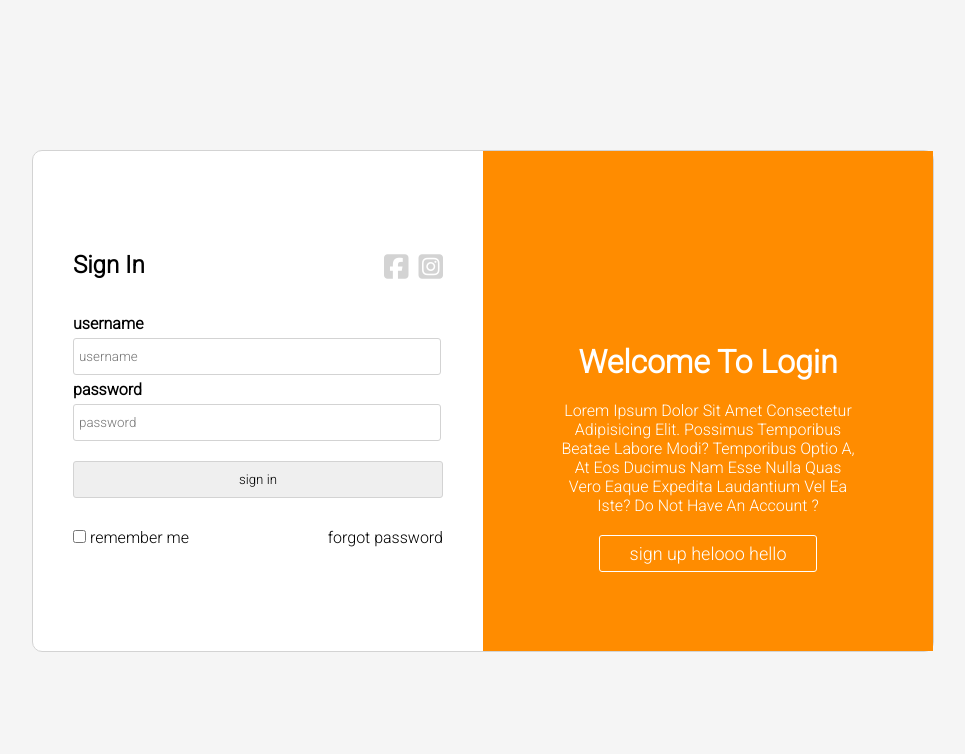
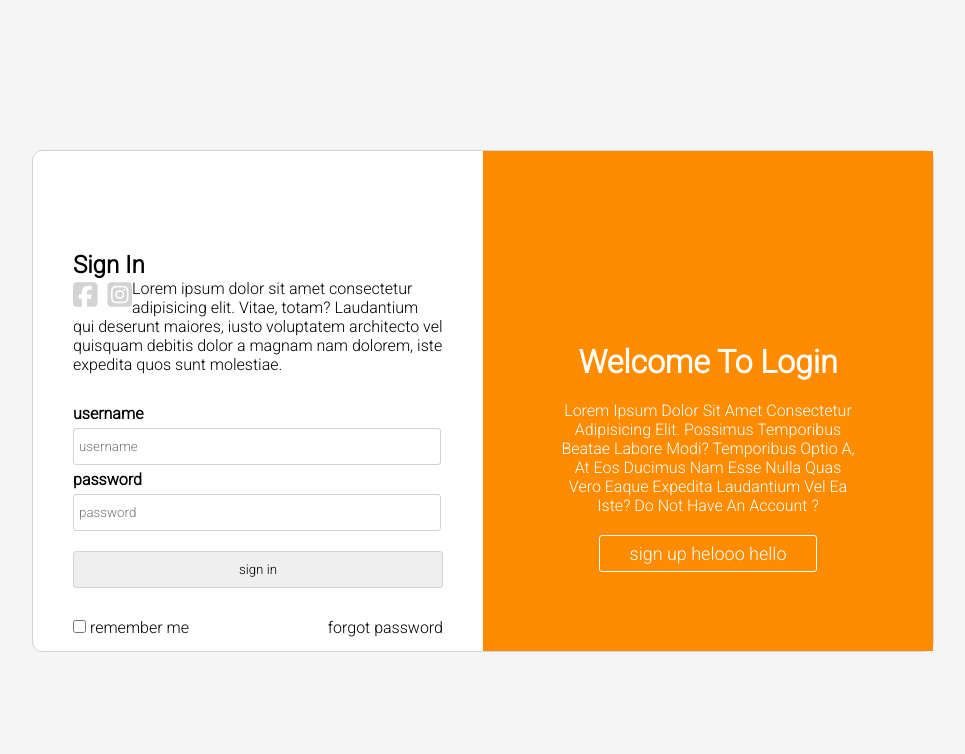
Before and after one commit to koutatmed/testt, a plain HTML site: page index.html in a window 1280 px wide. Shown: the whole page, without its empty margins (158-1123 px from the left). Drawn offline with Linux system fonts and the light colour scheme.

Commit message:
second  modif

```diff
--- a/index.html
+++ b/index.html
@@ -29,9 +29,7 @@
                                         <ul>
                                             <li><a href="#"><i class="fab fa-facebook-square"></i></a></li>
                                             <li><a href="#"><i class="fab fa-instagram-square"></i></a></li>
-                                        </ul>
-
-                                </div>
+ <p>Lorem ipsum dolor sit amet consectetur adipisicing elit. Vitae, totam? Laudantium qui deserunt maiores, iusto voluptatem architecto vel quisquam debitis dolor a magnam nam dolorem, iste expedita quos sunt molestiae.</p>                                </div>
                                 <div class="clear-both"></div>
                                 <form>
                                         <h4>username</h4>
```
